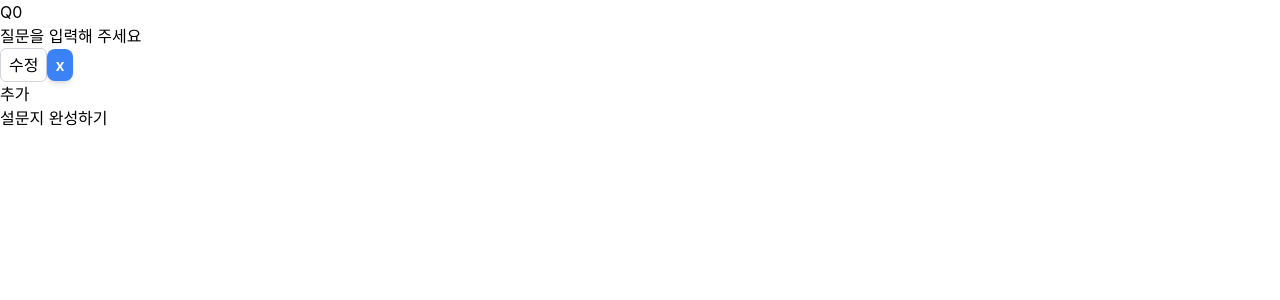
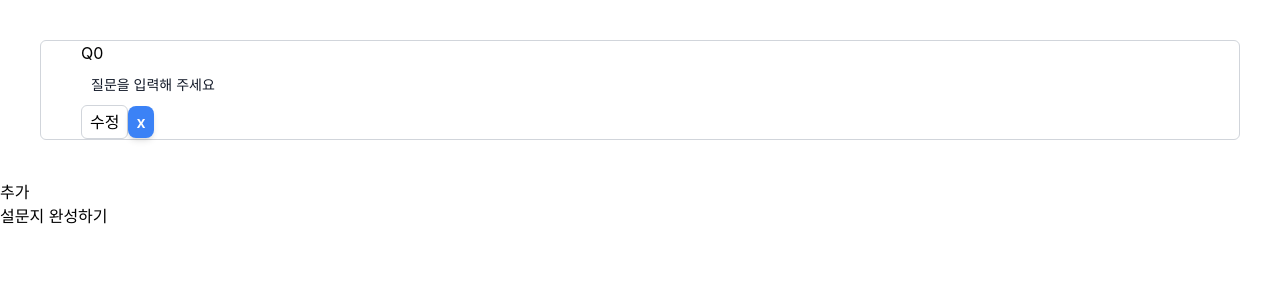
Before and after one commit to SeolyeongBae/surbey, a React (Create React App) app: page /edit in a window 1280 px wide. Both pictures are taken after a click on the button "추가". Shown: the top 300 px of the page. Built offline with nearby package versions, Linux system fonts and the light colour scheme.

Commit message:
Add : input style

```diff
--- a/src/components/editQuestionDetail.js
+++ b/src/components/editQuestionDetail.js
@@ -44,26 +44,33 @@ function EditQuestionDetail({ question, onEdit, id }) {
   }, [searchInputRef]);
 
   return (
-    <div ref={searchInputRef}>
+    <span ref={searchInputRef}>
       {editing ? (
         <>
           <form onSubmit={onSubmit}>
             <input
               type="question"
               placeholder="바꿀 질문을 입력해주세요"
+              className="mx-4 p-2.5 w-full text-sm text-gray-900 bg-white rounded-lg border border-gray-300 focus:ring-blue-500 focus:border-blue-500 "
               value={newQuestion}
               required
               onChange={onChange}
             />
-            <input type="submit" value="Update Question" />
+            <input
+              className=" border border-gray-300 rounded-md"
+              type="submit"
+              value="저장"
+            />
           </form>
         </>
       ) : (
         <>
-          <div> {newQuestion} </div>
+          <div className="block p-2.5 w-full text-sm text-gray-900 bg-white ">
+            {newQuestion}
+          </div>
         </>
       )}
-    </div>
+    </span>
   );
 }
 
--- a/src/components/editQuestions.js
+++ b/src/components/editQuestions.js
@@ -33,7 +33,10 @@ const QuestionList = React.memo(function QuestionList({
     <ul>
       {questions &&
         questions.map((question, index) => (
-          <div key={question.id}>
+          <div
+            key={question.id}
+            className="border border-gray-300 rounded-md m-10 px-10"
+          >
             <div> Q{index} </div>
             <EditQuestionDetail
               question={question}
```
Also changed, not shown: questions.json (added, +19 -0 lines).
